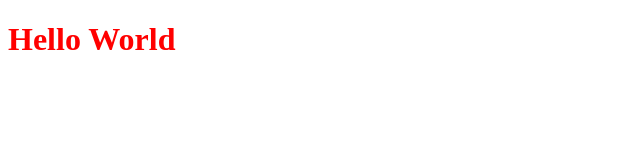
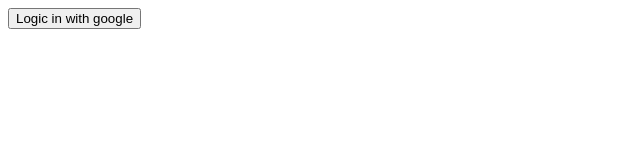
Before and after one commit to Mathes07-s/To-do-list-Logic-Legends, a plain HTML site: page index.html in a window 1280 px wide. Shown: the whole page, without its empty margins (0-640 px from the left). Drawn offline with Linux system fonts and the light colour scheme.

Commit message:
Adding login button

```diff
--- a/index.html
+++ b/index.html
@@ -7,7 +7,7 @@
     <title>Document</title>
 </head>
 <body>
-    <h1>Hello World</h1>
+    <button id="lgn">Logic in with google</button>
     <script src="app.js"></script>
 </body>
 </html>
```
